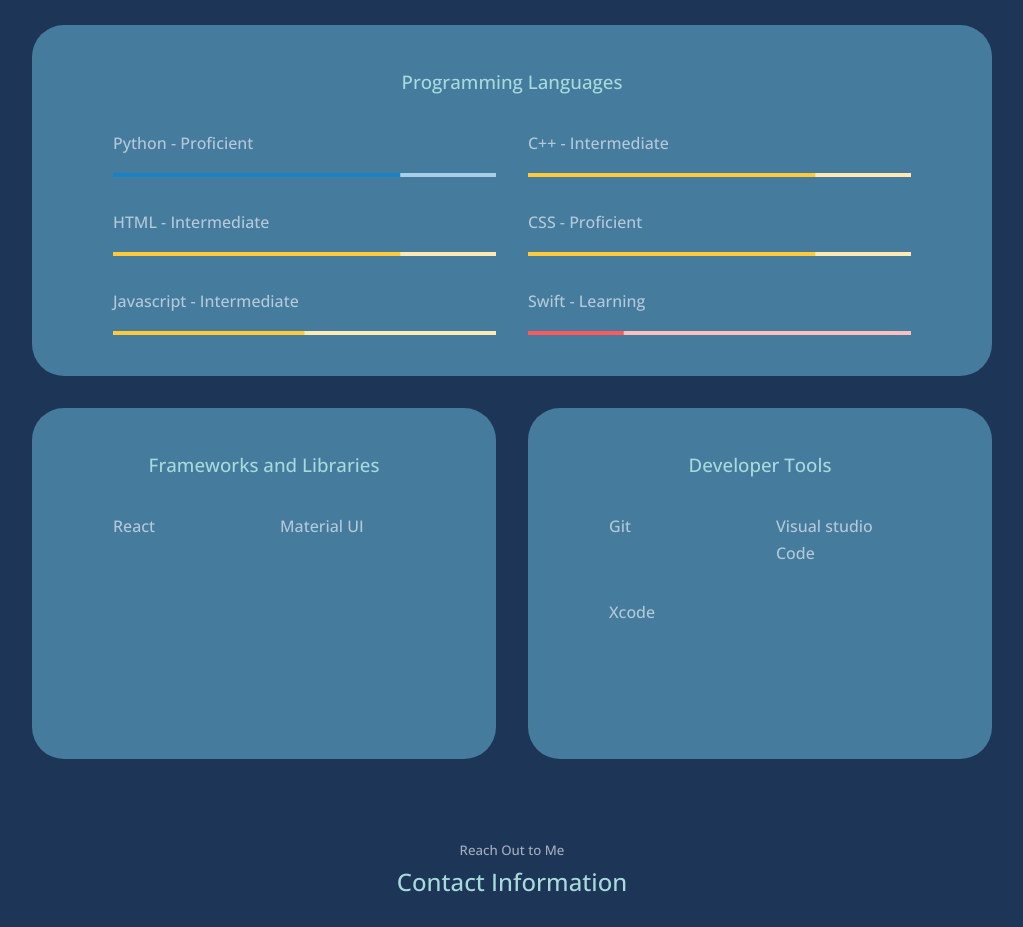
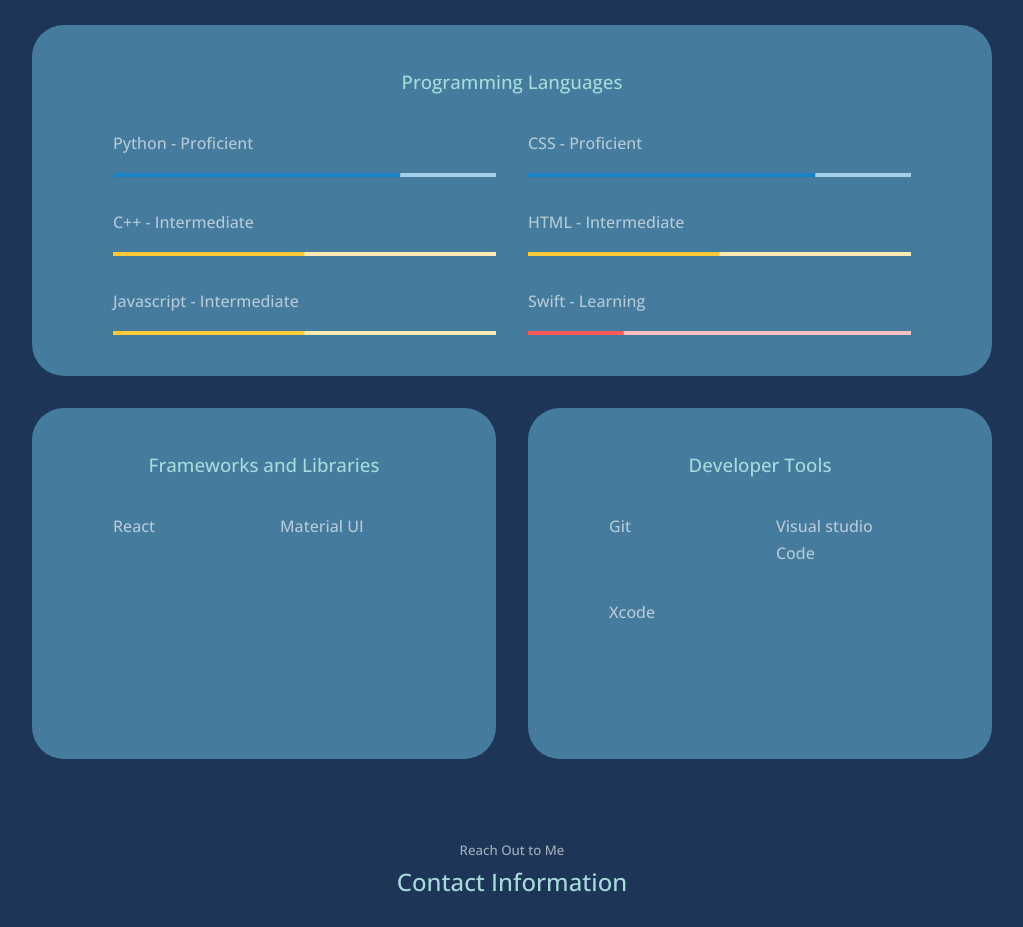
Before and after one commit to michaelmcl12/portfolio, a React (Create React App) app: page / in a window 1280 px wide. Shown: the part 3000-3927 px from the top of the page, without its empty margins (128-1151 px from the left). Built offline with nearby package versions, Linux system fonts and the light colour scheme.

Commit message:
Edited Experience

```diff
--- a/src/Components/Experience/Experience.jsx
+++ b/src/Components/Experience/Experience.jsx
@@ -41,20 +41,20 @@ const Experience = () => {
 
               <article className='exp_details'>
                 {/* logo */}
+                <h4>CSS - Proficient</h4>
+                <LinearProgress color='proficient' variant="determinate" value={75} />
+              </article>
+
+              <article className='exp_details'>
+                {/* logo */}
                 <h4>C++ - Intermediate</h4>
-                <LinearProgress color='intermediate' variant="determinate" value={75} />
+                <LinearProgress color='intermediate' variant="determinate" value={50} />
               </article>
 
               <article className='exp_details'>
                 {/* logo */}
                 <h4>HTML - Intermediate</h4>
-                <LinearProgress color='intermediate' variant="determinate" value={75} />
-              </article>
-
-              <article className='exp_details'>
-                {/* logo */}
-                <h4>CSS - Proficient</h4>
-                <LinearProgress color='intermediate' variant="determinate" value={75} />
+                <LinearProgress color='intermediate' variant="determinate" value={50} />
               </article>
 
               <article className='exp_details'>
```
